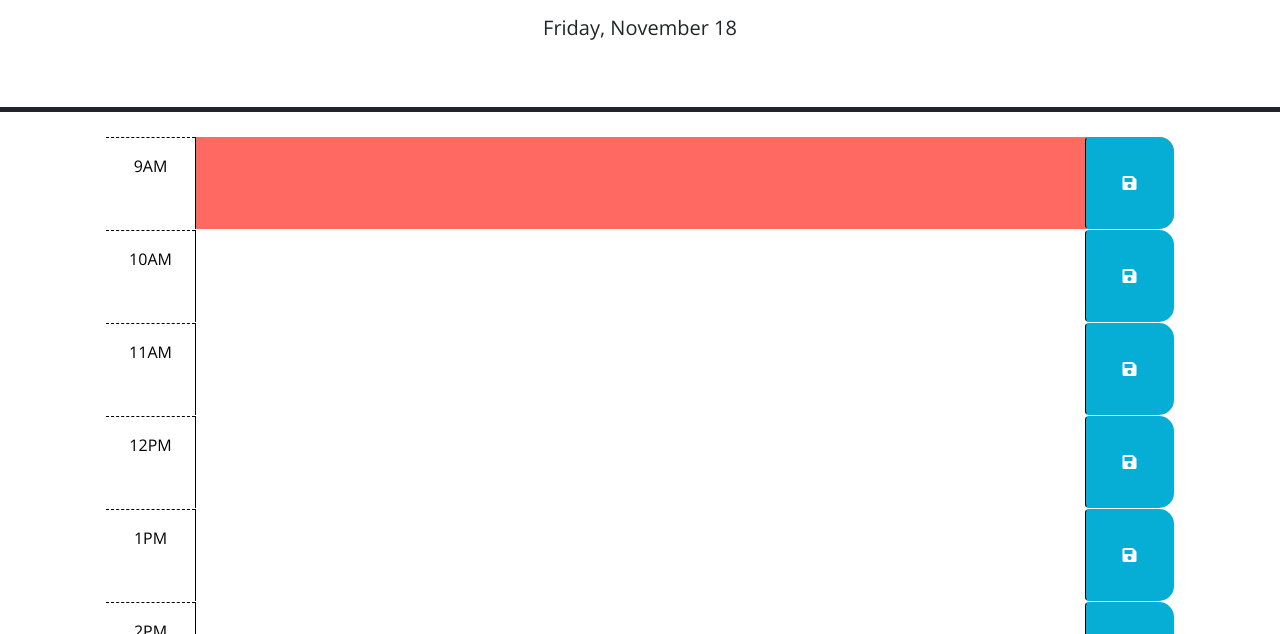
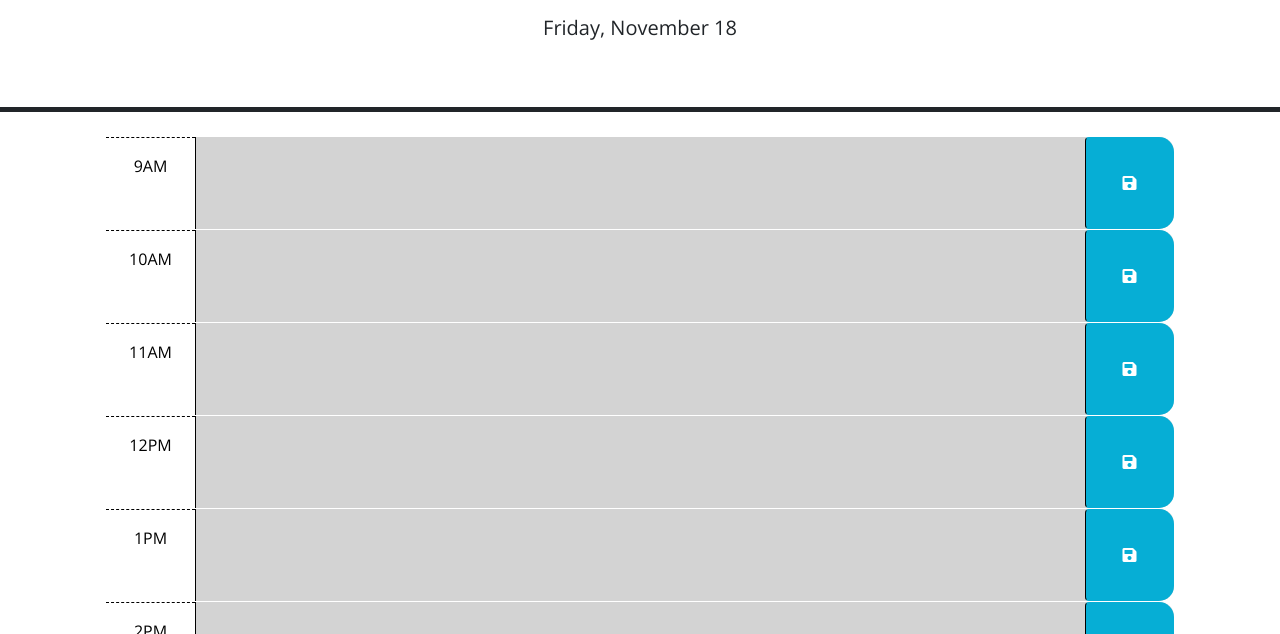
Before and after one commit to RyanMBelcher/work-day-scheduler, a plain HTML site: page index.html in a window 1280 px wide. Shown: the part 166-800 px from the top of the page. Drawn offline with nearby package versions, Linux system fonts and the light colour scheme.

Commit message:
added function to add classes to textarea and started the local storage function

```diff
--- a/index.html
+++ b/index.html
@@ -31,7 +31,7 @@
         -->
 
     <!-- Example of a past time block. The "past" class adds a gray background color. -->
-    <div id="hour-9" class="row time-block present">
+    <div id="hour-9" class="row time-block">
       <div class="col-2 col-md-1 hour text-center py-3">9AM</div>
       <textarea class="col-8 col-md-10 description" rows="3"> </textarea>
       <button class="btn saveBtn col-2 col-md-1" aria-label="save">
--- a/script.js
+++ b/script.js
@@ -23,27 +23,86 @@
 
 
 // $(function () {
-//   let today = dayjs();
-//   $('currentDay').text(today.format('dddd MMMM D'));
-//   //save item in local storage
+
 //   function saveItem(event) {
 //     // when save button is clicked what is in text area is saved in local storage
 //     let saveBtnClick = $(event.target)
 
 //   }
 
-//   // apply classes to time block
 
-//   // display current date
 
-// });
+
+
+
+// }
 
 function showDate() {
+
   let today = dayjs();
+
+  // This displays the current day
   $('#currentDay').text(today.format('dddd, MMMM D'));
 
 }
-showDate()
+showDate();
+
+function pastPresentFuture() {
+
+  let hourNine = $('#hour-9');
+  let hourTen = $('#hour-10');
+  let hourEleven = $('#hour-11');
+  let hourTwelve = $('#hour-12');
+  let hourOne = $('#hour-1');
+  let hourTwo = $('#hour-2');
+  let hourThree = $('#hour-3');
+  let hourFour = $('#hour-4');
+  let hourFive = $('#hour-5');
+
+
+  const hoursArray = [
+    { elem: hourNine, hour: 9 },
+    { elem: hourTen, hour: 10 },
+    { elem: hourEleven, hour: 11 },
+    { elem: hourTwelve, hour: 12 },
+    { elem: hourOne, hour: 13 },
+    { elem: hourTwo, hour: 14 },
+    { elem: hourThree, hour: 15 },
+    { elem: hourFour, hour: 16 },
+    { elem: hourFive, hour: 17 },
+  ]
+  for (let i = 0; i < hoursArray.length; i++) {
+    let timeNow = dayjs().hour();
+
+
+
+    if (timeNow < hoursArray[i].hour) {
+      hoursArray[i].elem.addClass('future');
+    } else if (timeNow > hoursArray[i].hour) {
+      hoursArray[i].elem.addClass('past');
+    } else {
+      hoursArray[i].elem.addClass('present');
+    }
+  }
+}
+pastPresentFuture();
+
+
+function saveItem(event) {
+  let saveBtnClick = $(event.currentTarget);
+  let textAreaTarget = saveBtnClick.siblings('textarea')
+  console.log(saveBtnClick);
+  console.log(textAreaTarget);
+  console.log(textAreaTarget.val());
+
+
+  localStorage.setItem('text', JSON.stringify(textAreaTarget.val()));
+
+}
+
+let saveBtn = $('.saveBtn')
+
+saveBtn.on('click', saveItem)
 
 // classes = past, present, future
 
```
